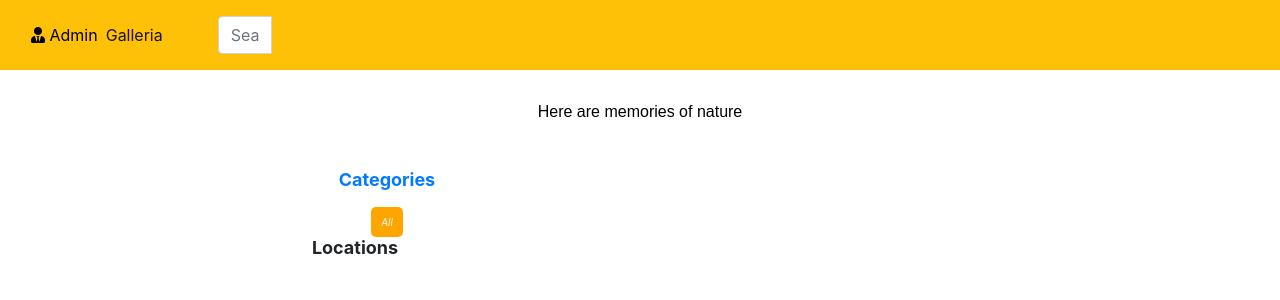
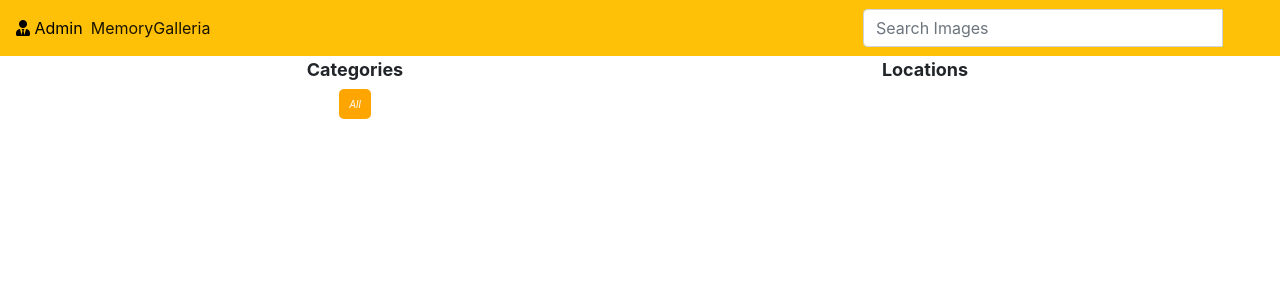
Before and after one commit to monginadiana/My-gallery, a Django app: page / in a window 1280 px wide. Shown: the top 300 px of the page. Run offline with Django 3.2, Linux system fonts and the light colour scheme; data that the repository does not hold is empty; some libraries are stand-ins or nearby versions.

Commit message:
correction of the errors in the index.html

```diff
--- a/media/static/css/media.css
+++ b/media/static/css/media.css
@@ -45,7 +45,7 @@ img {
 }
 
 .img-container img {
-  height: 70vh;
+  height: 70;
 }
 
 .share-button {
@@ -57,3 +57,7 @@ img {
   border: none;
   border-radius: 3px;
 }
+.submit{
+  border: opx;
+
+}
--- a/media/templates/all-media/index.html
+++ b/media/templates/all-media/index.html
@@ -24,13 +24,12 @@
                 <img src="{{image.image.url}}" alt="fish">
             </a>
         </div>
+
         {% endfor %}
 
 
     </div>
     <br>
-
-
     <div class="row">
         <div class="col-md-6">
             <h2>Categories</h2>
@@ -51,7 +50,8 @@
                 </a>
                 {% for location in locations%}
             <!-- loop through all the images -->
-                <a class="chip" href="/?location={{location.id}}">
+                <a class="chip" href="/?location={{location.id}}"><i
+                class="fas fa-map-marker-alt"></i>&nbsp;
                     <i>{{location.name}}</i>
                 </a>
 
--- a/media/templates/navbar.html
+++ b/media/templates/navbar.html
@@ -1,17 +1,25 @@
-<nav class="navbar navbar-expand-lg navbar-light bg-warning">
-  <div class="container-fluid">
-    {% comment %} <a class="nav-link active" active-color="orange" aria-current="page" href="/">GALLERIA</a> {% endcomment %}
+<!DOCTYPE html>
+<html lang="en">
+<head>
+
+  <meta charset="utf-8">
+  <meta name="viewport" content="width=device-width, initial-scale=1">
+</head>
+<body>
+    <nav class="navbar navbar-expand-lg navbar-light bg-warning fixed-top navi">
         <a style ="color:black;" href="/admin" class="nav-item" active-color="black"><i class="fas fa-user-tie"></i>&nbsp;Admin</a>
-    <button class="navbar-toggler" type="button" data-bs-toggle="collapse" data-bs-target="#navbarNav" aria-controls="navbarNav" aria-expanded="false" aria-label="Toggle navigation">
+        <button class="navbar-toggler" type="button" data-toggle="collapse" data-target="#navbarNavAltMarkup" aria-controls="navbarNavAltMarkup" aria-expanded="false" aria-label="Toggle navigation">
           <span class="navbar-toggler-icon"></span>
         </button>
-    <div class="collapse navbar-collapse" id="navbarNav">
-      <ul class="navbar-nav">
+        <div class="collapse navbar-collapse " id="navbarNavAltMarkup">
+          <div class="navbar-nav text-white">
+            <ul class="navbar-nav me-auto mb-2 mb-lg-0">
               <li class="nav-item">
-          <a class="nav-link active" active-color="orange" aria-current="page" href="/">Galleria</a1>
-
+                <a class="nav-link active" aria-current="page" href="/">Memory<span>Galleria</span></a>
               </li>
             </ul>
+          </div>
+        </div>
         <!-- Adding a search form  -->
       <div class="col-sm-4 col-md-4 navbar-right">
 
@@ -27,6 +35,6 @@
         </form>
       </div>
       <!-- search form end -->
-    </div>
-  </div>
     </nav>
+</body>
+</html>
```
Also changed, not shown: 1 other file. Lines whose indentation alone changed are shown as unchanged.
